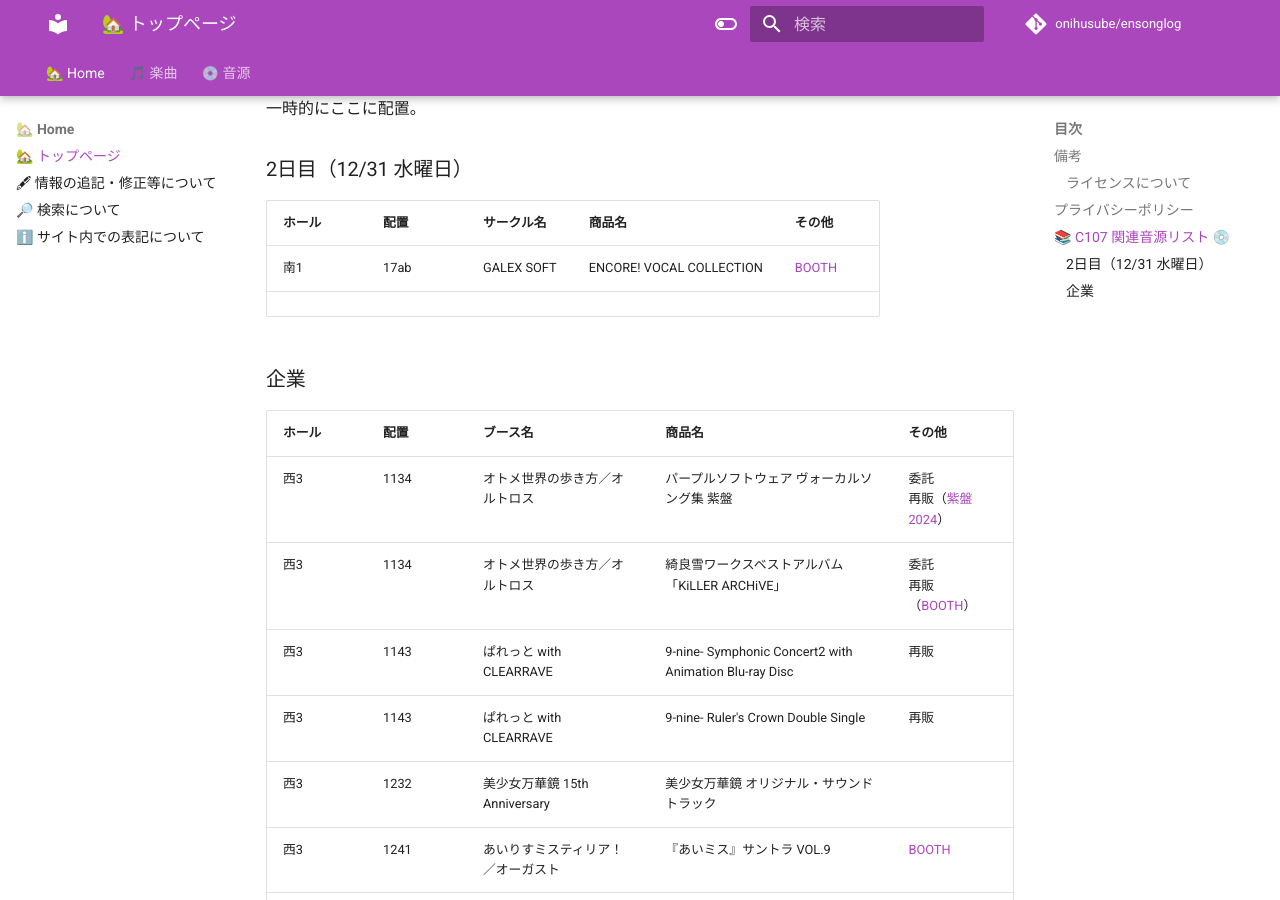
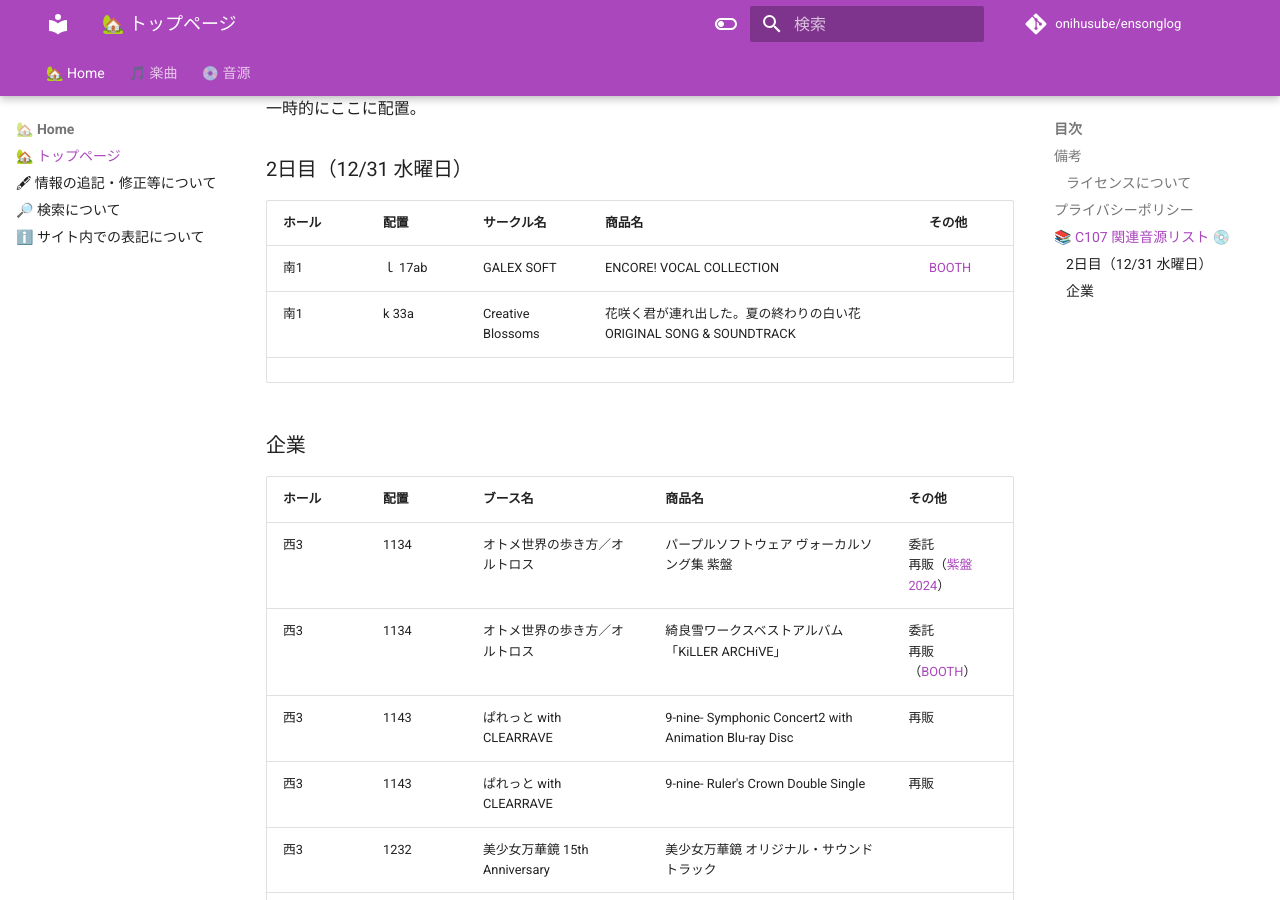
Before and after one commit to onihusube/ensonglog, an MkDocs documentation site: the page built from docs/index.md, in a window 1280 px wide and 900 px high, scrolled down 1007 px. Built offline with MkDocs 1.6.1 and Material for MkDocs 9.7.7, drawn with Linux system fonts in a browser that asks for light colours; comment, search, counter and statistics services are not loaded.

Commit message:
花咲く君が連れ出した。夏の終わりの白い花 サントラ追加

```diff
--- a/docs/index.md
+++ b/docs/index.md
@@ -30,7 +30,8 @@
 
 |ホール|配置|サークル名|商品名|その他|
 |---|---|---|---|---|
-| 南1 | 17ab | GALEX SOFT | ENCORE! VOCAL COLLECTION | [BOOTH](https://galexsoft.booth.pm/items/7732343) |
+| 南1 | ｌ 17ab | GALEX SOFT | ENCORE! VOCAL COLLECTION | [BOOTH](https://galexsoft.booth.pm/items/7732343) |
+| 南1 | k 33a | Creative Blossoms | 花咲く君が連れ出した。夏の終わりの白い花 ORIGINAL SONG & SOUNDTRACK |  |
 | | | | | |
 
 ### 企業
```
Also changed, not shown: docs/2025/音源.md (+2 -1 lines).
